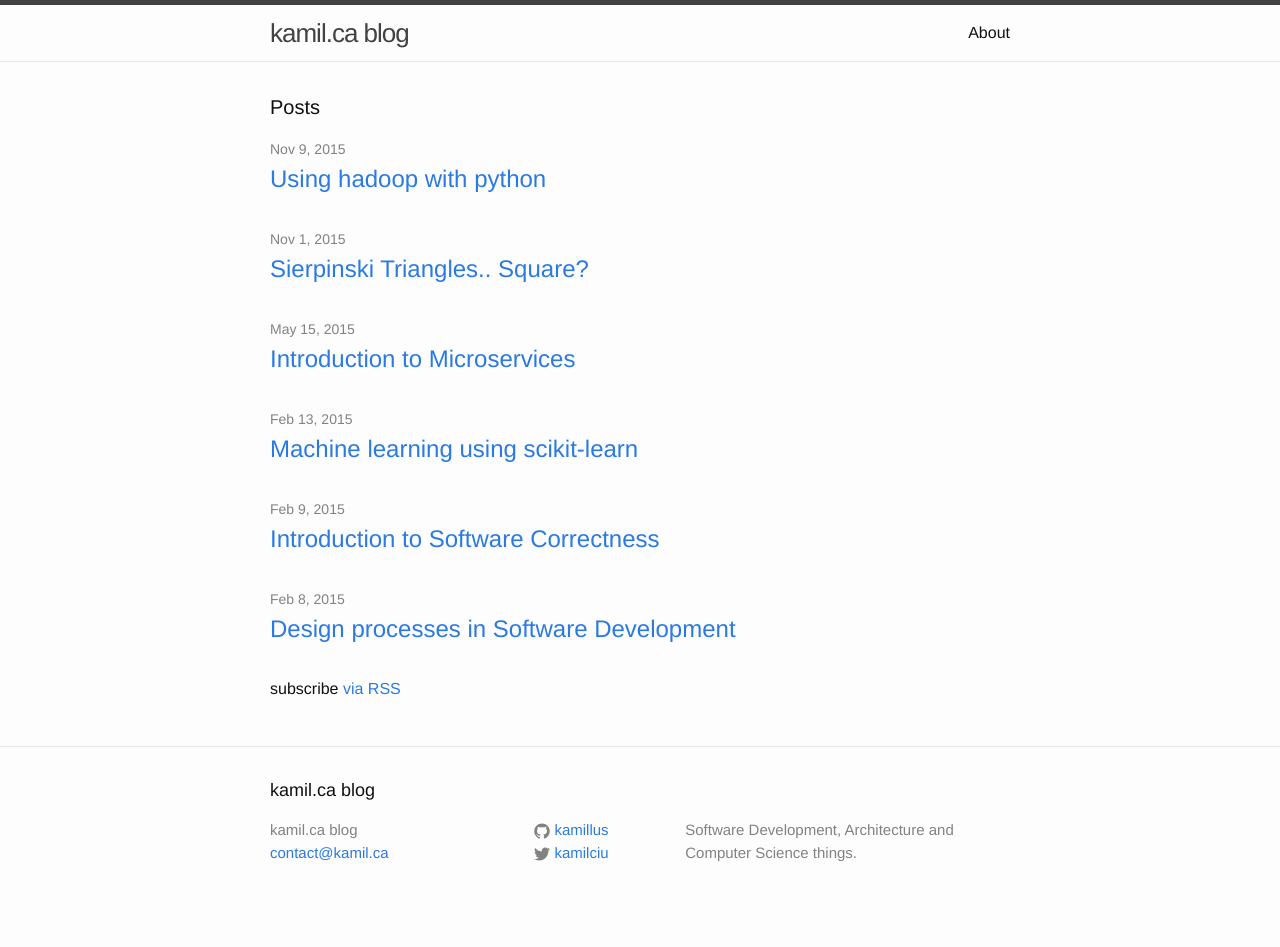
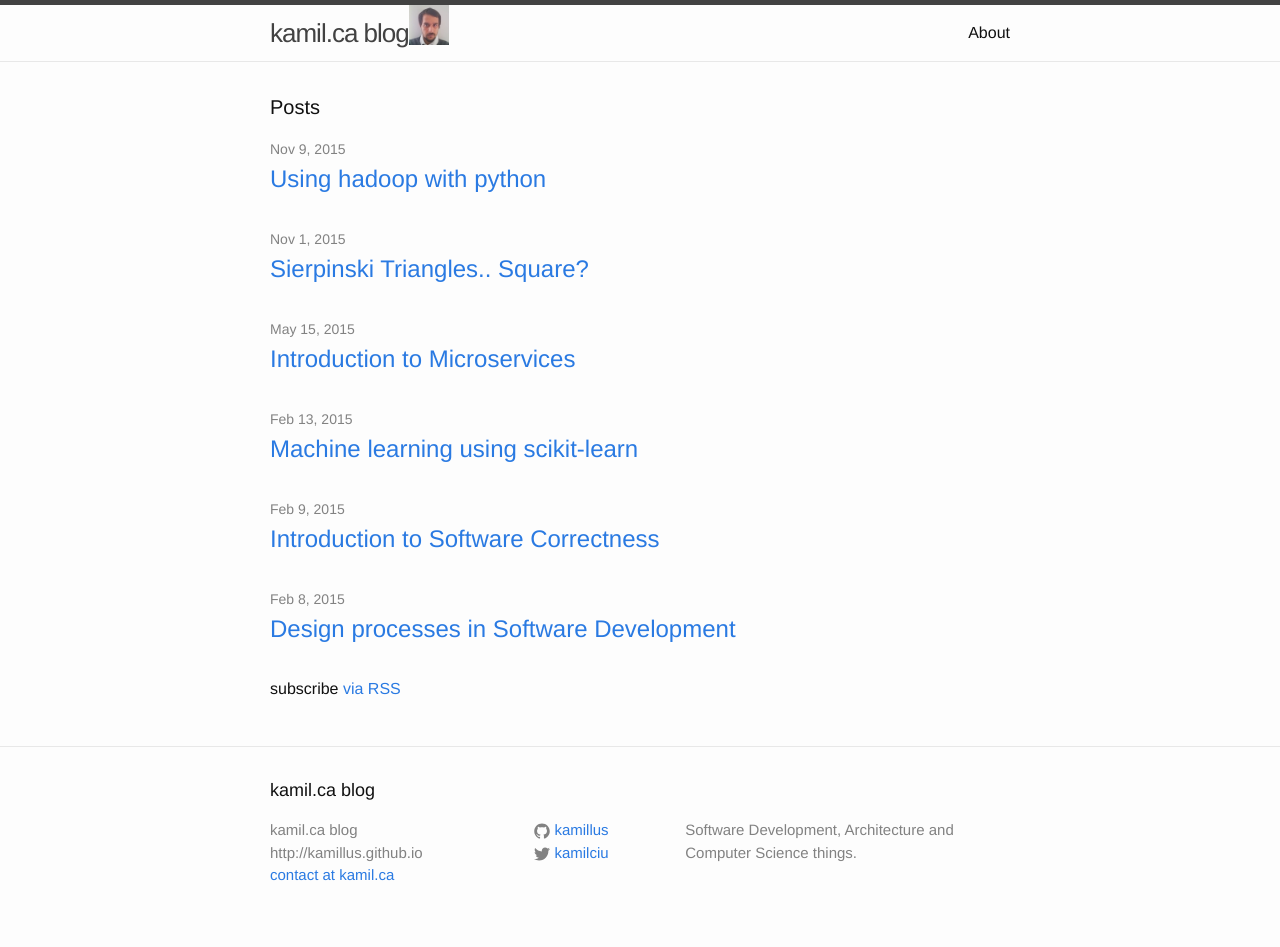
Before and after one commit to kamillus/kamillus.github.io, a Jekyll site: the page built from index.html, in a window 1280 px wide. Built offline with Jekyll 4.4.1, drawn with Linux system fonts in a browser that asks for light colours; before the commit the page ends 924 px from its top, so only the background shows below that.

Commit message:
Site structure

```diff
--- a/_config.yml
+++ b/_config.yml
@@ -1,6 +1,7 @@
 # Site settings
 title: kamil.ca blog
-email: contact@kamil.ca
+email: contact at kamil.ca
+url: kamil.ca
 description: > # this means to ignore newlines until "baseurl:"
   Software Development, Architecture and Computer Science things.
 baseurl: "" # the subpath of your site, e.g. /blog/
--- a/_includes/footer.html
+++ b/_includes/footer.html
@@ -8,7 +8,8 @@
       <div class="footer-col  footer-col-1">
         <ul class="contact-list">
           <li>{{ site.title }}</li>
-          <li><a href="mailto:{{ site.email }}">{{ site.email }}</a></li>
+          <li<a href="http://kamil.ca">{{site.url}}</li>
+		  <li><a href="mailto:{{ site.email }}">{{ site.email }}</a></li>
         </ul>
       </div>
 
--- a/_includes/header.html
+++ b/_includes/header.html
@@ -1,7 +1,7 @@
 <header class="site-header">
 
   <div class="wrapper">
-
+	<img src="/images/me.jpg" width="40" height="40" alt="Me">
     <a class="site-title" href="{{ site.baseurl }}/">{{ site.title }}</a>
 
     <nav class="site-nav">
```
Also changed, not shown: images/me.jpg (added).
